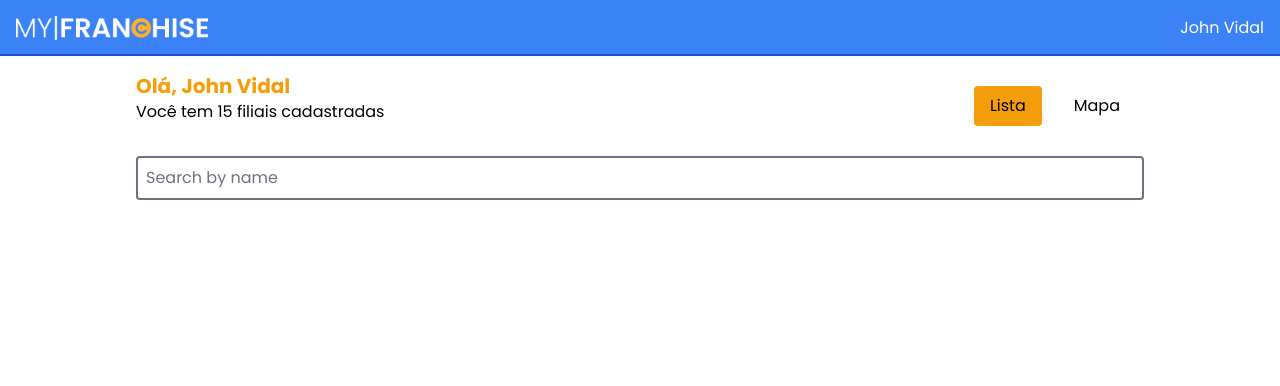
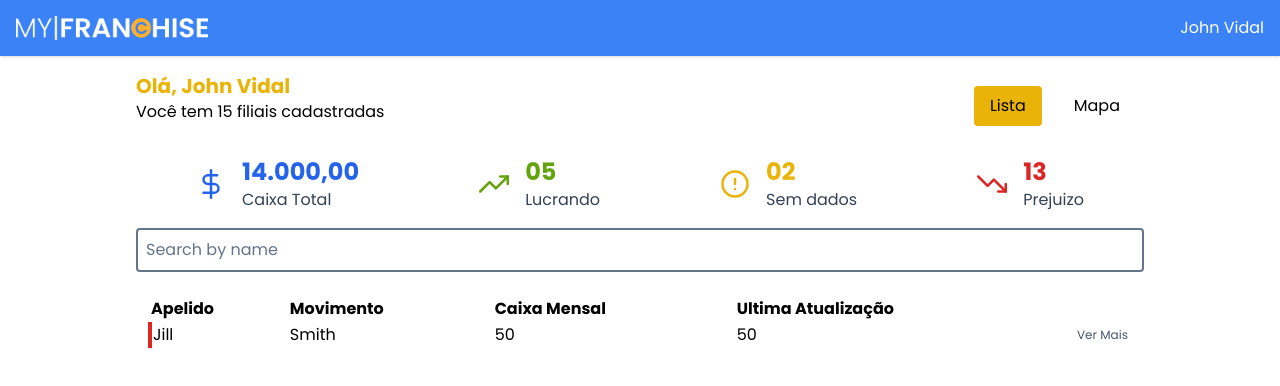
Before and after one commit to JohnVidal77/my-franchise, a React (Create React App) app: page /dashboard in a window 1280 px wide. Shown: the top 386 px of the page. Built offline with nearby package versions, Linux system fonts and the light colour scheme.

Commit message:
table to list stores

```diff
--- a/package.json
+++ b/package.json
@@ -4,7 +4,7 @@
   "private": true,
   "dependencies": {
     "@craco/craco": "^6.0.0",
-    "@tailwindcss/postcss7-compat": "^2.0.2",
+    "@tailwindcss/postcss7-compat": "npm:@tailwindcss/postcss7-compat",
     "@testing-library/jest-dom": "^5.11.4",
     "@testing-library/react": "^11.1.0",
     "@testing-library/user-event": "^12.1.10",
--- a/src/components/Input/index.tsx
+++ b/src/components/Input/index.tsx
@@ -14,10 +14,10 @@ const Input: React.FC<IProps> = ({
 }: IProps) => {
   return (
     <input
-      className={`w-full border-2 rounded mb-2 bg-transparent p-2 ${
+      className={`w-full border-2 rounded mb-2 p-2 ${
         dark
-          ? 'border-gray-500 placeholder-gray-500 text-gray-700'
-          : 'border-white placeholder-white text-white'
+          ? 'border-blueGray-500 placeholder-blueGray-500 text-gray-700'
+          : 'border-white placeholder-white text-white bg-transparent'
       }  duration-200 focus:outline-none focus:border-yellow-500`}
       type="text"
       id={name}
--- a/src/pages/Dashboard/index.tsx
+++ b/src/pages/Dashboard/index.tsx
@@ -1,5 +1,11 @@
 import React, { useEffect, useState } from 'react';
 // import { FcViewDetails, FcMindMap } from 'react-icons/fc';
+import {
+  FiTrendingUp,
+  FiTrendingDown,
+  FiAlertCircle,
+  FiDollarSign,
+} from 'react-icons/fi';
 
 import User from '../../types/User';
 
@@ -21,7 +27,7 @@ const Dashboard: React.FC = () => {
 
   return (
     <div>
-      <header className="bg-blue-500 border-blue-700 border-b-2 flex justify-between w-full h-14 px-4 py-4">
+      <header className="bg-blue-500 shadow flex justify-between w-full h-14 px-4 py-4">
         <div>
           <figure className="mb-8 w-48 h-6 hidden md:block">
             <img src={Logo} alt="My franchise" />
@@ -34,7 +40,7 @@ const Dashboard: React.FC = () => {
 
       <main className="max-w-5xl mx-auto mt-4 px-2">
         <div className="flex flex-col mb-4 md:flex-row justify-between">
-          <div className="mb-4">
+          <div className="mb-4 text-center md:text-left">
             <span className="block text-yellow-500 font-bold text-xl">
               Olá, John Vidal
             </span>
@@ -61,8 +67,67 @@ const Dashboard: React.FC = () => {
             </button>
           </div>
         </div>
+
+        <div className="flex flex-wrap justify-around mt-4">
+          <div className="flex justify-center px-2 w-1/2 md:w-auto items-center mb-4">
+            <FiDollarSign className="mr-4 text-lg md:text-3xl text-blue-600" />
+            <div>
+              <strong className="block text-lg md:text-2xl text-blue-600">
+                14.000,00
+              </strong>
+              <span className="block text-blueGray-700">Caixa Total</span>
+            </div>
+          </div>
+          <div className="flex justify-center px-2 w-1/2 md:w-auto items-center mb-4">
+            <FiTrendingUp className="mr-4 text-lg md:text-3xl text-lime-600" />
+            <div>
+              <strong className="block text-lg md:text-2xl text-lime-600">
+                05
+              </strong>
+              <span className="block text-blueGray-700">Lucrando</span>
+            </div>
+          </div>
+          <div className="flex justify-center px-2 w-1/2 md:w-auto items-center mb-4">
+            <FiAlertCircle className="mr-4 text-lg md:text-3xl text-yellow-500" />
+            <div>
+              <strong className="block text-lg md:text-2xl text-yellow-500">
+                02
+              </strong>
+              <span className="block text-blueGray-700">Sem dados</span>
+            </div>
+          </div>
+          <div className="flex justify-center px-2 w-1/2 md:w-auto items-center mb-4">
+            <FiTrendingDown className="mr-4 text-lg md:text-3xl text-red-600" />
+            <div>
+              <strong className="block text-lg md:text-2xl text-red-600">
+                13
+              </strong>
+              <span className="block text-blueGray-700">Prejuizo</span>
+            </div>
+          </div>
+        </div>
+
         <div>
           <Input type="text" name="search" placeholder="Search by name" dark />
+        </div>
+
+        <div className="px-3 mt-4">
+          <table className="w-full">
+            <tr>
+              <th className="text-left">Apelido</th>
+              <th className="hidden md:block text-left">Movimento</th>
+              <th className="text-left">Caixa Mensal</th>
+              <th className="hidden md:block text-left">Ultima Atualização</th>
+              <th className="w-14"> </th>
+            </tr>
+            <tr className="border-l-4 border-red-600 pl-2">
+              <td>Jill</td>
+              <td className="hidden md:block">Smith</td>
+              <td>50</td>
+              <td className="hidden md:block">50</td>
+              <td className="text-xs text-blueGray-600">Ver Mais</td>
+            </tr>
+          </table>
         </div>
       </main>
     </div>
--- a/src/pages/ForgotPassword/index.tsx
+++ b/src/pages/ForgotPassword/index.tsx
@@ -30,7 +30,7 @@ const Register: React.FC = () => {
       <Link to="/" className="absolute top-4 left-4 text-white">
         Back
       </Link>
-      <div className="max-w-sm  px-1">
+      <div className="max-w-sm  px-3">
         <figure className="mb-8">
           <img src={Logo} alt="My franchise" />
         </figure>
--- a/src/pages/Login/index.tsx
+++ b/src/pages/Login/index.tsx
@@ -38,7 +38,7 @@ const Login: React.FC = () => {
 
   return (
     <div className="flex justify-center items-center bg-blue-500 h-screen w-screen">
-      <div className="max-w-sm px-1">
+      <div className="max-w-sm px-3">
         <figure className="mb-8">
           <img src={Logo} alt="My franchise" />
         </figure>
--- a/src/pages/Register/index.tsx
+++ b/src/pages/Register/index.tsx
@@ -52,7 +52,7 @@ const Register: React.FC = () => {
         </figure>
       </nav>
 
-      <div className="max-w-sm md:max-w-2xl mx-auto px-1">
+      <div className="max-w-sm md:max-w-2xl mx-auto px-3">
         <div className="text-center text-white mb-6">
           <h1 className="text-2xl font-semibold">Welcome!</h1>
           <span>
--- a/tailwind.config.js
+++ b/tailwind.config.js
@@ -7,6 +7,15 @@ module.exports = {
     fontFamily: {
       sans: ['Poppins', 'sans-serif'],
     },
+    colors: {
+      blue: colors.blue,
+      blueGray: colors.blueGray,
+      lime: colors.lime,
+      yellow: colors.yellow,
+      red: colors.red,
+      white: colors.white,
+      transparent: 'transparent'
+    }
   },
   variants: {
     extend: {},
```
Also changed, not shown: 1 other file (tests, documents, lock files or other folders).
